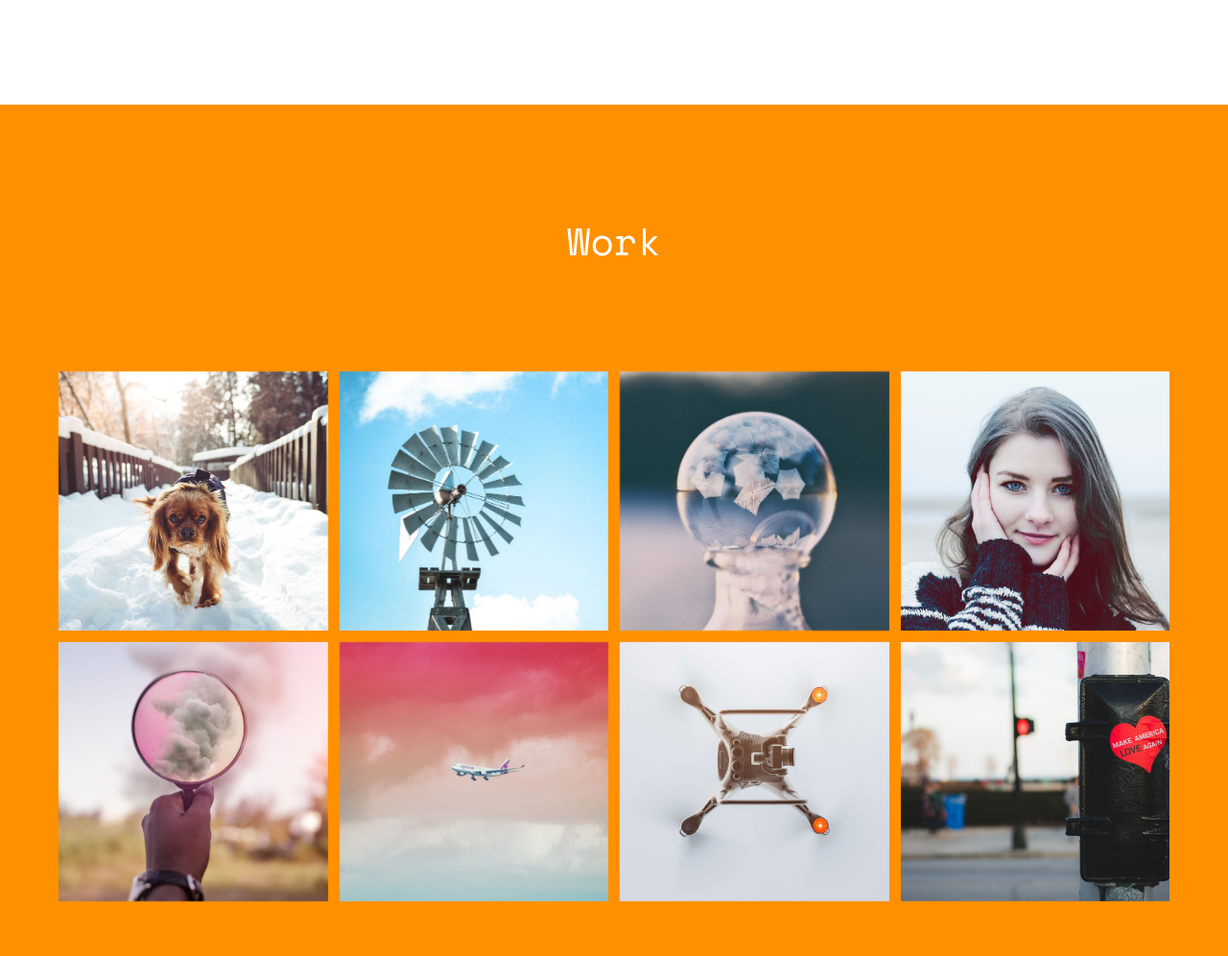
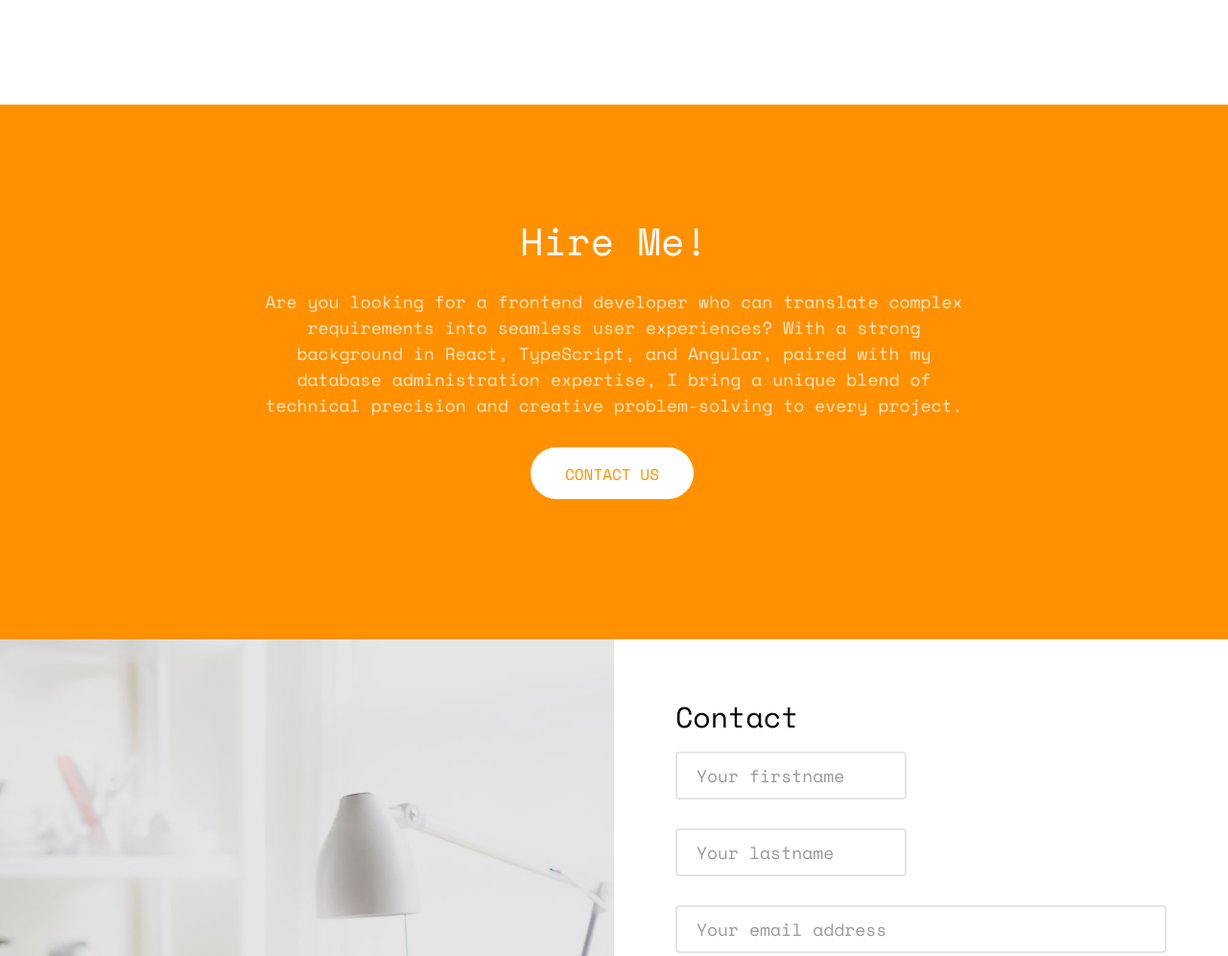
Before and after one commit to FadyRSaweres/My-portfolio-Website, a plain HTML site: page index.html in a window 1280 px wide. Shown: the part 5172-6168 px from the top of the page at 96% size. Drawn offline with nearby package versions, Linux system fonts and the light colour scheme; some packages are replaced by stand-ins of ours; no server answers; files whose address does not match are found by name.

Commit message:
change in index remove some sections

```diff
--- a/index.html
+++ b/index.html
@@ -428,7 +428,7 @@
 			</div>
 		</div>
 
-		<div id="fh5co-work" class="fh5co-bg-dark">
+		<!-- <div id="fh5co-work" class="fh5co-bg-dark">
 			<div class="container">
 				<div class="row animate-box">
 					<div class="col-md-8 col-md-offset-2 text-center fh5co-heading">
@@ -502,18 +502,18 @@
 					</div>
 				</div>
 			</div>
-		</div>
+		</div> -->
 
-		<div id="fh5co-blog">
-			<div class="container">
-				<div class="row animate-box">
+		<!-- <div id="fh5co-blog"> -->
+		<!-- <div class="container"> -->
+		<!-- <div class="row animate-box">
 					<div class="col-md-8 col-md-offset-2 text-center fh5co-heading">
 						<h2>Post on Medium</h2>
 						<p>Dignissimos asperiores vitae velit veniam totam fuga molestias accusamus alias autem
 							provident. Odit ab aliquam dolor eius.</p>
 					</div>
-				</div>
-				<div class="row">
+				</div> -->
+		<!-- <div class="row">
 					<div class="col-md-4">
 						<div class="fh5co-blog animate-box">
 							<a href="#" class="blog-bg" style="background-image: url(images/portfolio-1.jpg);"></a>
@@ -562,9 +562,9 @@
 							</div>
 						</div>
 					</div>
-				</div>
-			</div>
-		</div>
+				</div> -->
+		<!-- </div> -->
+		<!-- </div> -->
 
 		<div id="fh5co-started" class="fh5co-bg-dark">
 			<div class="overlay"></div>
@@ -572,8 +572,10 @@
 				<div class="row animate-box">
 					<div class="col-md-8 col-md-offset-2 text-center fh5co-heading">
 						<h2>Hire Me!</h2>
-						<p>Facilis ipsum reprehenderit nemo molestias. Aut cum mollitia reprehenderit. Eos cumque dicta
-							adipisci architecto culpa amet.</p>
+						<p>Are you looking for a frontend developer who can translate complex requirements into seamless
+							user experiences? With a strong background in React, TypeScript, and Angular, paired with my
+							database administration expertise, I bring a unique blend of technical precision and
+							creative problem-solving to every project.</p>
 						<p><a href="#" class="btn btn-default btn-lg">Contact Us</a></p>
 					</div>
 				</div>
```
